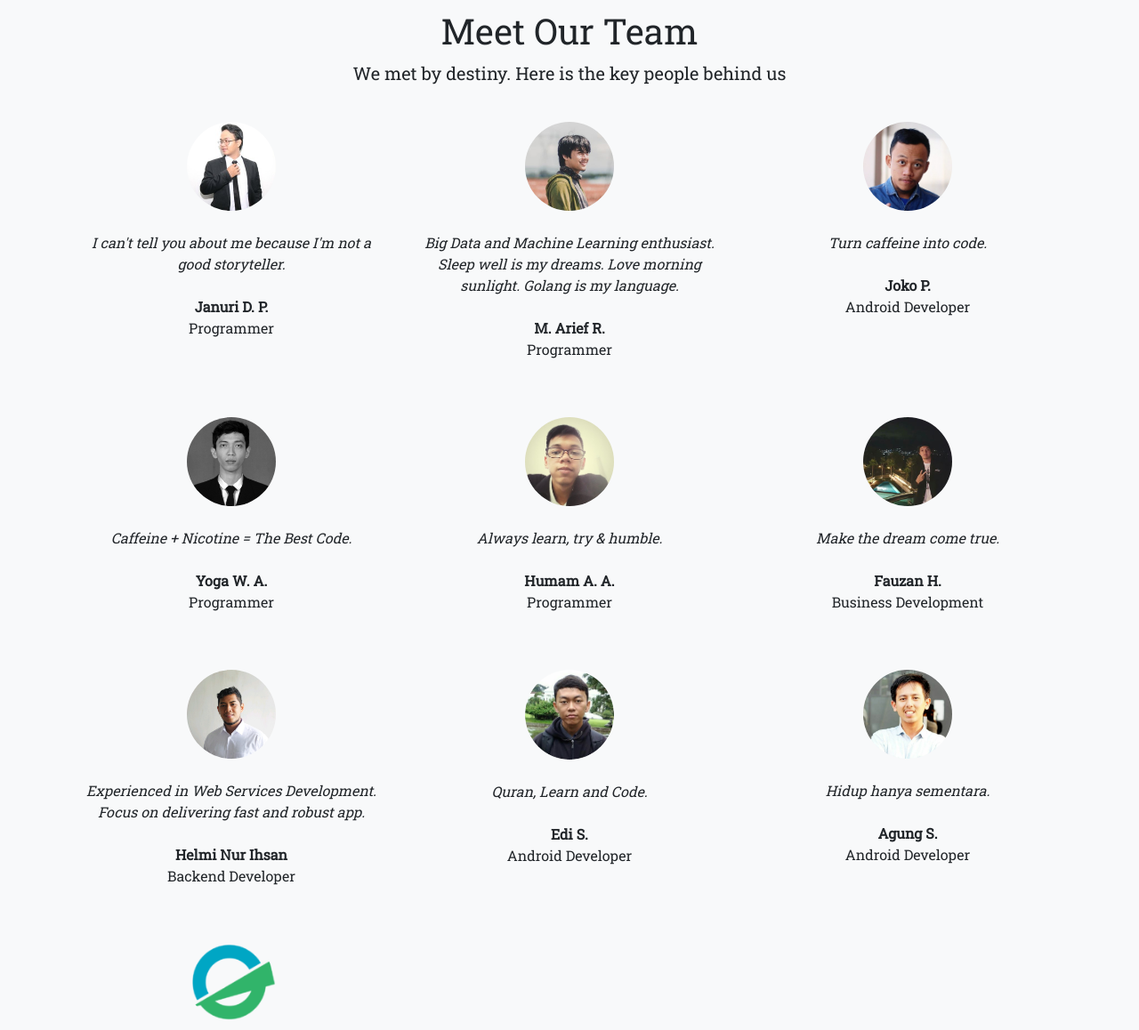
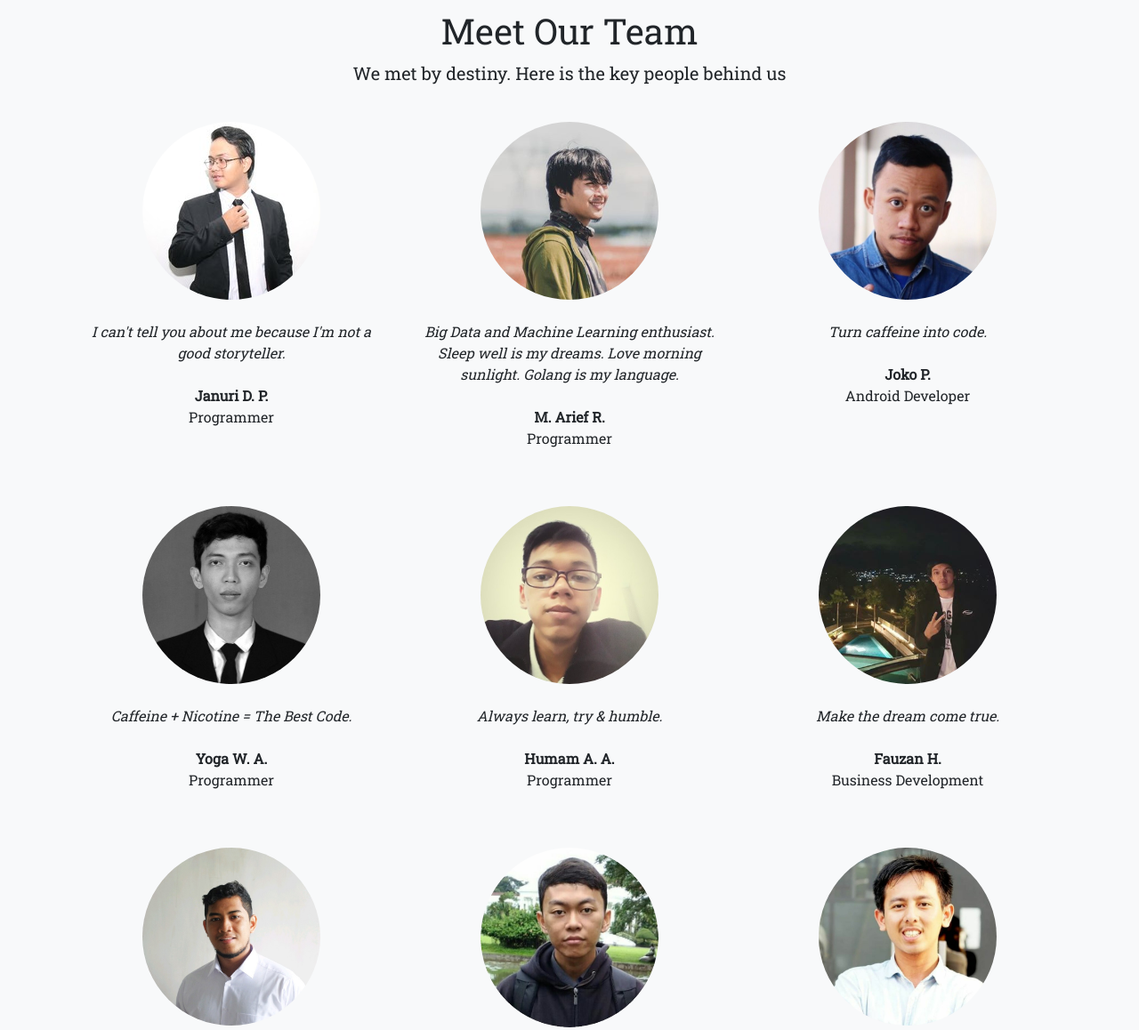
Before and after one commit to yogawa/genoffe.github.io, a plain HTML site: page index.html in a window 1280 px wide. Shown: the part 2940-4098 px from the top of the page at 89% size. Drawn offline with nearby package versions, Linux system fonts and the light colour scheme.

Commit message:
update image attributes

```diff
--- a/index.html
+++ b/index.html
@@ -146,65 +146,68 @@
         <div class="row">
 
             <div class="col-md-12">
-                <h1 class="">Projects</h1>
+                <h1 class="">Completed Projects</h1>
                 <p class="lead">the project that we have worked on</p>
             </div>
 
             <div class="col-md-4 my-3">
-                <img class="img-fluid d-block mb-4" src="projects/PutraPribumiGrup.png">
+                <img class="img-fluid d-block mb-4" src="projects/PutraPribumiGrup.png" alt="Putra Pribumi Grup">
                 <h5><b></b></h5>
                 <p class="mt-1"><a href="http://putrapribumigrup.com/" target="_blank" rel="noopener noreferrer">Putra
                     Pribumi Grup</a> <span class="badge badge-secondary">Local Business</span></p>
             </div>
 
             <div class="col-md-4 my-3">
-                <img class="img-fluid d-block mb-4 img-thumbnail" src="projects/BPRSHartaInsanKarimah.png">
+                <img class="img-fluid d-block mb-4 img-thumbnail" src="projects/BPRSHartaInsanKarimah.png"
+                     alt="BPRS Harta Insan Karimah">
                 <p class="mt-1"><b><a href="https://bprshik.co.id" target="_blank" rel="noopener noreferrer">PT BPRS
                     Harta Insan Karimah</a></b> <span class="badge badge-secondary">Bank Syariah</span></p>
             </div>
 
             <div class="col-md-4 my-3">
-                <img class="img-fluid d-block mb-4 img-thumbnail" src="projects/NandaIzharul.png">
+                <img class="img-fluid d-block mb-4 img-thumbnail" src="projects/NandaIzharul.png"
+                     alt="Nanda & Izharul Wedding">
                 <p class="mt-1"><b><a href="https://nandaizharul.com/" target="_blank" rel="noopener noreferrer">Nanda &
                     Izharul</a></b> <span class="badge badge-secondary">Wedding</span></p>
             </div>
 
             <div class="col-md-4 my-3">
-                <img class="img-fluid d-block mb-4 img-thumbnail" src="projects/suzukibestpromo.png">
+                <img class="img-fluid d-block mb-4 img-thumbnail" src="projects/suzukibestpromo.png" alt="Suzuki Roxy">
                 <p class="mt-1"><b><a href="https://suzukibestpromo.com/" target="_blank" rel="noopener noreferrer">PT
                     Restu Mahkota Karya (Suzuki Roxy)</a></b>
                     <span class="badge badge-secondary">Dealer Automobile</span></p>
             </div>
 
             <div class="col-md-4 my-3">
-                <img class="img-fluid d-block mb-4 img-thumbnail" src="projects/MudaBerdakwah.png">
+                <img class="img-fluid d-block mb-4 img-thumbnail" src="projects/MudaBerdakwah.png" alt="Muda Berdakwah">
                 <p class="mt-1"><b><a href="https://mudaberdakwah.org/" target="_blank" rel="noopener noreferrer">Muda
                     Berdakwah</a></b>
                     <span class="badge badge-secondary">Community</span></p>
             </div>
 
             <div class="col-md-4 my-3">
-                <img class="img-fluid d-block mb-4 img-thumbnail" src="projects/satcommgroup.png">
+                <img class="img-fluid d-block mb-4 img-thumbnail" src="projects/satcommgroup.png" alt="Satcomm Group">
                 <p class="mt-1"><b><a href="http://satcommgroup.com/" target="_blank" rel="noopener noreferrer">Satcomm
                     Group</a></b>
                     <span class="badge badge-secondary">Local Business</span></p>
             </div>
 
             <div class="col-md-4 my-3">
-                <img class="img-fluid d-block mb-4 img-thumbnail" src="projects/OBBI.png">
+                <img class="img-fluid d-block mb-4 img-thumbnail" src="projects/OBBI.png" alt="Startup OBBI">
                 <p class="mt-1"><b><a href="https://obbi.id/" target="_blank" rel="noopener noreferrer">OBBI App</a></b>
                     <span class="badge badge-secondary">Local Business</span></p>
             </div>
 
             <div class="col-md-4 my-3">
-                <img class="img-fluid d-block mb-4 img-thumbnail" src="projects/BikinHosting.png">
+                <img class="img-fluid d-block mb-4 img-thumbnail" src="projects/BikinHosting.png" alt="Bikin Hosting">
                 <p class="mt-1"><b><a href="https://www.bikinhosting.com/" target="_blank" rel="noopener noreferrer">Bikin
                     Hosting</a></b>
                     <span class="badge badge-secondary">Local Business</span></p>
             </div>
 
             <div class="col-md-4 my-3">
-                <img class="img-fluid d-block mb-4 img-thumbnail" src="projects/dealermobilsuzuki.png">
+                <img class="img-fluid d-block mb-4 img-thumbnail" src="projects/dealermobilsuzuki.png"
+                     alt="Dealer Mobil Suzuki">
                 <p class="mt-1"><b><a href="https://dealermobilsuzuki.id/" target="_blank" rel="noopener noreferrer">Dealer
                     Mobil Suzuki</a></b>
                     <span class="badge badge-secondary">Dealer Automobile</span></p>
@@ -224,72 +227,73 @@
         </div>
         <div class="row">
             <div class="col-md-4 p-4">
-                <img class="img-fluid d-block rounded-circle mx-auto" height="100px" width="100px"
-                     src="images/januri.jpg">
+                <img class="img-fluid d-block rounded-circle mx-auto"
+                     src="images/januri.jpg" alt="Januri Dwi Prasetyo">
                 <p class="my-4"><i>I can't tell you about me because I'm not a good storyteller.</i></p>
                 <p><b>Januri D. P.</b>
                     <br>Programmer</p>
             </div>
             <div class="col-md-4 p-4">
-                <img class="img-fluid d-block rounded-circle mx-auto" height="100px" width="100px"
-                     src="images/arief.jpg">
+                <img class="img-fluid d-block rounded-circle mx-auto" height="200" width="200"
+                     src="images/arief.jpg" alt="Muhammad Arief Rahman">
                 <p class="my-4"><i>Big Data and Machine Learning enthusiast. Sleep well is my dreams. Love morning
                     sunlight. Golang is my language.</i></p>
                 <p><b>M. Arief R.</b>
                     <br>Programmer</p>
             </div>
             <div class="col-md-4 p-4">
-                <img class="img-fluid d-block rounded-circle mx-auto" height="100px" width="100px"
-                     src="images/joko.jpg">
+                <img class="img-fluid d-block rounded-circle mx-auto" height="200" width="200"
+                     src="images/joko.jpg" alt="Joko Priyono">
                 <p class="my-4"><i>Turn caffeine into code.</i></p>
                 <p><b>Joko P.</b>
                     <br>Android Developer</p>
             </div>
             <div class="col-md-4 p-4">
-                <img class="img-fluid d-block rounded-circle mx-auto" height="100px" width="100px"
-                     src="images/yoga.jpg">
+                <img class="img-fluid d-block rounded-circle mx-auto" height="200" width="200"
+                     src="images/yoga.jpg" alt="Yoga">
                 <p class="my-4"><i>Caffeine + Nicotine = The Best Code.</i></p>
                 <p><b>Yoga W. A.</b>
                     <br>Programmer</p>
             </div>
             <div class="col-md-4 p-4">
-                <img class="img-fluid d-block rounded-circle mx-auto" height="100px" width="100px"
-                     src="images/humam.jpg">
+                <img class="img-fluid d-block rounded-circle mx-auto" height="200" width="200"
+                     src="images/humam.jpg" alt="Humam Al Amin">
                 <p class="my-4"><i>Always learn, try & humble.</i></p>
                 <p><b>Humam A. A.</b>
                     <br>Programmer</p>
             </div>
             <div class="col-md-4 p-4">
-                <img class="img-fluid d-block rounded-circle mx-auto" height="100px" width="100px"
-                     src="images/habib.jpg">
+                <img class="img-fluid d-block rounded-circle mx-auto" height="200" width="200"
+                     src="images/habib.jpg" alt="Fauzan Habib">
                 <p class="my-4"><i>Make the dream come true.</i></p>
                 <p><b>Fauzan H.</b>
                     <br>Business Development</p>
             </div>
             <div class="col-md-4 p-4">
-                <img class="img-fluid d-block rounded-circle mx-auto" height="100px" width="100px"
-                     src="images/helmi.png">
+                <img class="img-fluid d-block rounded-circle mx-auto" height="200" width="200"
+                     src="images/helmi.png" alt="Helmi Nur Ihsan">
                 <p class="my-4"><i>Experienced in Web Services Development. Focus on delivering fast and robust app.</i>
                 </p>
                 <p><b>Helmi Nur Ihsan</b>
                     <br>Backend Developer</p>
             </div>
             <div class="col-md-4 p-4">
-                <img class="img-fluid d-block rounded-circle mx-auto" height="100px" width="100px" src="images/edi.jpg">
+                <img class="img-fluid d-block rounded-circle mx-auto" height="200" width="200" src="images/edi.jpg"
+                     alt="Edi Susanto">
                 <p class="my-4"><i>Quran, Learn and Code.</i></p>
                 <p><b>Edi S.</b>
                     <br>Android Developer</p>
             </div>
             <div class="col-md-4 p-4">
-                <img class="img-fluid d-block rounded-circle mx-auto" height="100px" width="100px"
-                     src="images/agung.jpg">
+                <img class="img-fluid d-block rounded-circle mx-auto" height="200" width="200"
+                     src="images/agung.jpg" alt="Agung Santoso">
                 <p class="my-4"><i>Hidup hanya sementara.</i></p>
                 <p><b>Agung S.</b>
                     <br>Android Developer</p>
             </div>
             <div class="col-md-4 p-4">
-                <img class="img-fluid d-block rounded-circle mx-auto" height="100px" width="100px"
-                     src="images/icon.png">
+                <img class="img-fluid d-block rounded-circle mx-auto" height="200" width="200"
+                     src="images/icon.png" alt="Next">
                 <p class="my-4"><i>You are Awesome!</i></p>
                 <p><b>You</b>
                     <br>Chief Awesome Officer</p>
```
